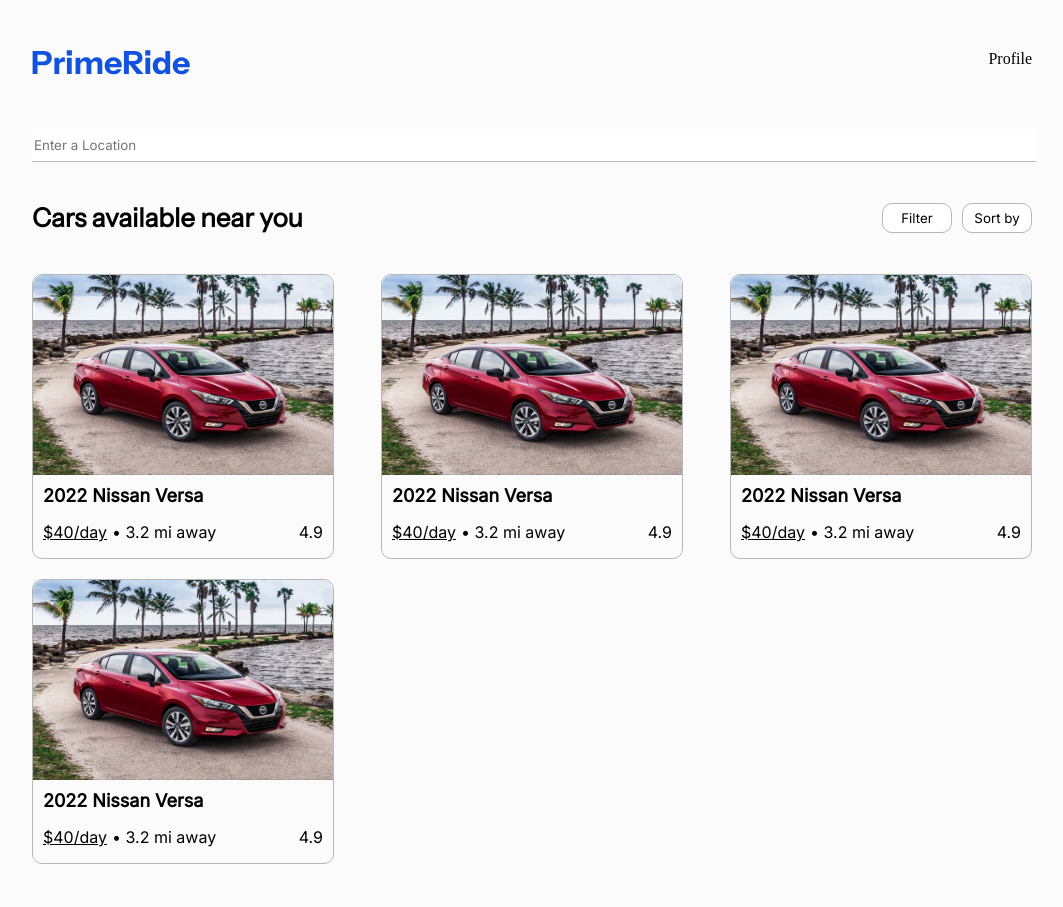
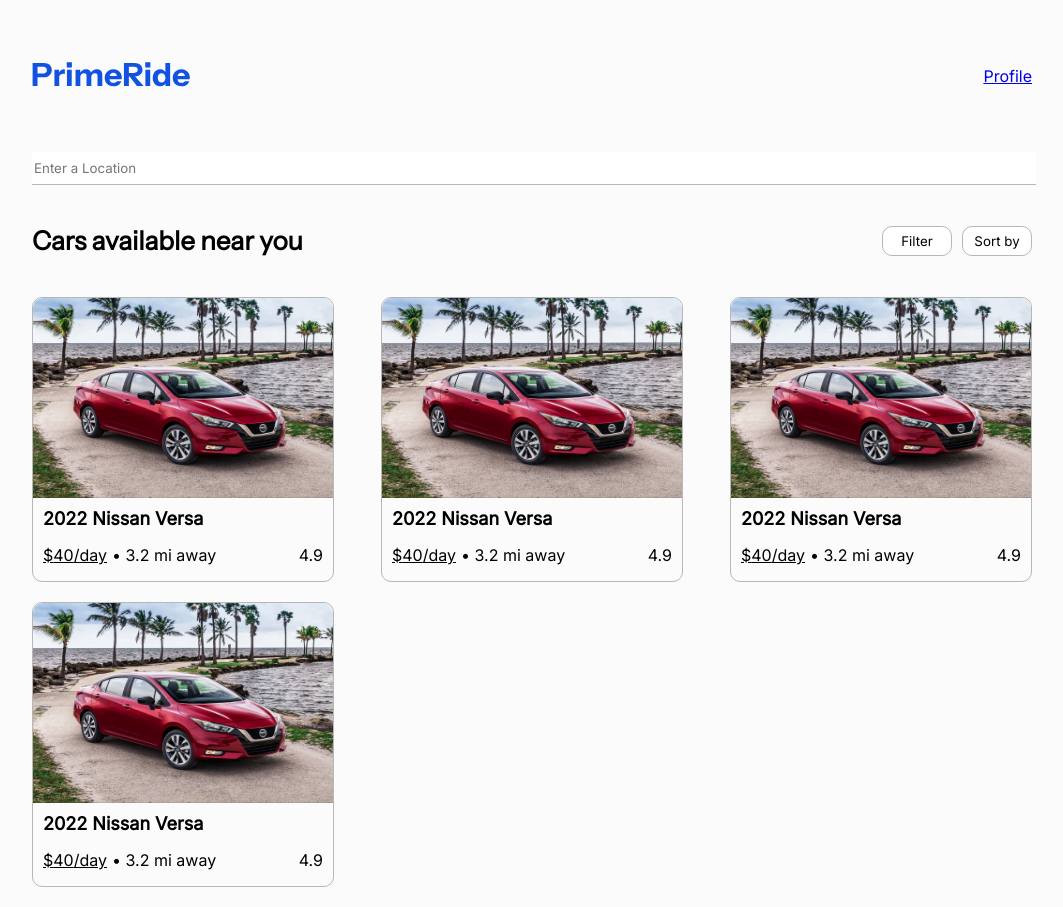
Before and after one commit to smuke/PrimeRide, a React (Vite) app: page / in a window 1280 px wide. Shown: the whole page, without its empty margins (108-1171 px from the left). Before the commit the page ends 884 px from the top, so only its background shows below. Built offline with nearby package versions, Linux system fonts and the light colour scheme.

Commit message:
Update header

```diff
--- a/src/components/header/Header.module.css
+++ b/src/components/header/Header.module.css
@@ -6,4 +6,5 @@
 .headerLayout {
     display: flex;
     justify-content: space-between;
+    align-items: center;
 }
--- a/src/components/header/Header.tsx
+++ b/src/components/header/Header.tsx
@@ -1,6 +1,7 @@
 import Container from "../container/Container";
 import Logo from "../logo/Logo";
 import classes from "./Header.module.css";
+import { NavLink } from "react-router";
 
 function Header() {
     return (
@@ -8,7 +9,9 @@
             <Container>
                 <div className={classes.headerLayout}>
                     <Logo redirect={true} />
-                    Profile
+                    <NavLink to={"/profile"}>
+                        <p>Profile</p>
+                    </NavLink>
                 </div>
             </Container>
         </div>
```
